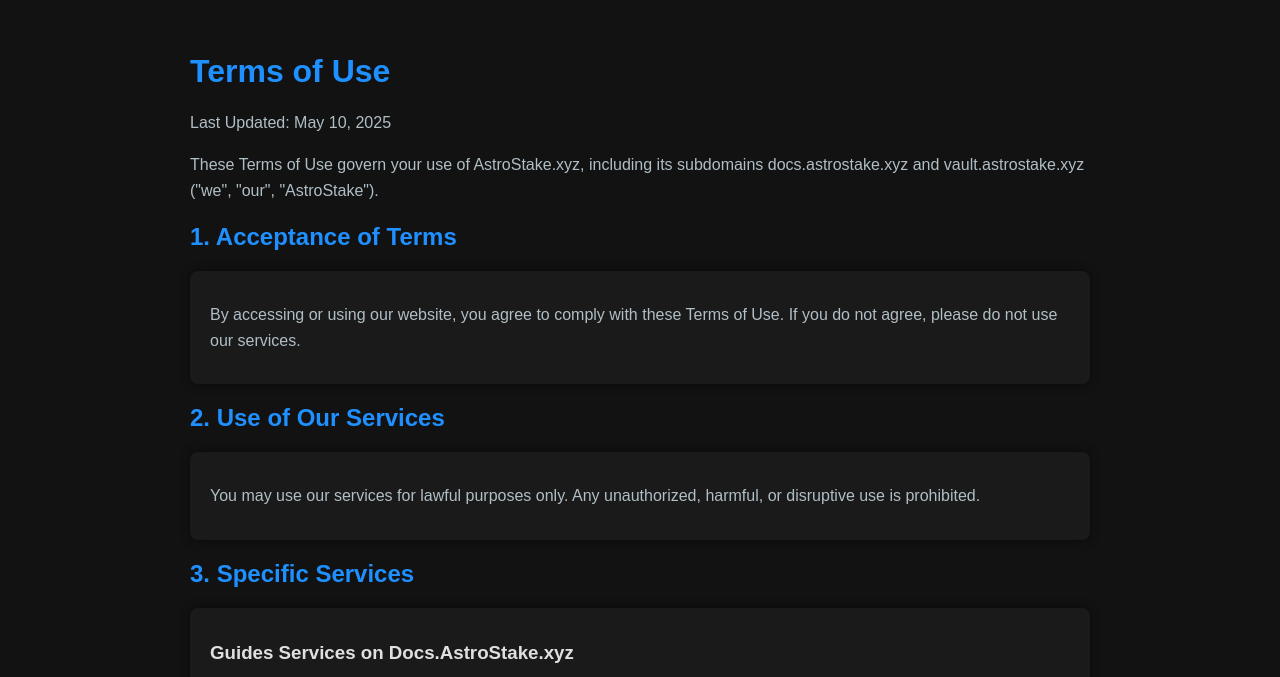
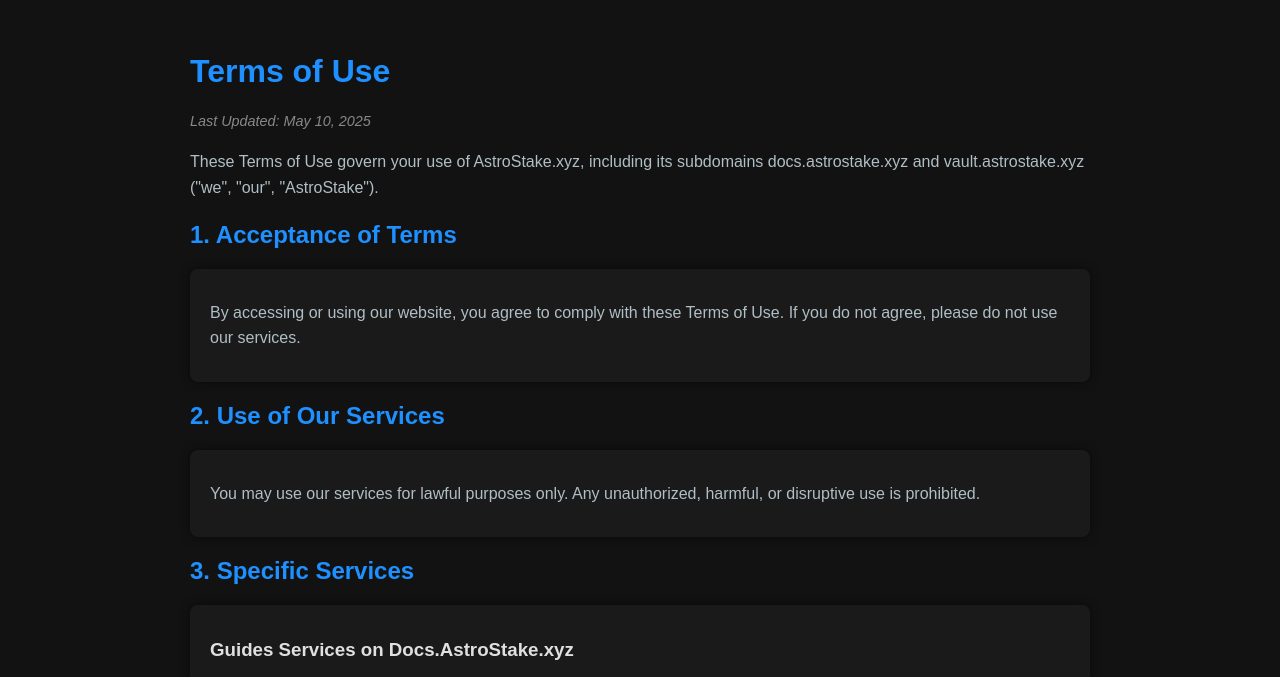
Before and after one commit to assyfx/astrostake.xyz, a plain HTML site: page terms-of-use/index.html in a window 1280 px wide. Shown: the part 58-735 px from the top of the page. Drawn offline with Linux system fonts and the light colour scheme.

Commit message:
Update styles.css

```diff
--- a/terms-of-use/styles.css
+++ b/terms-of-use/styles.css
@@ -36,6 +36,13 @@
         a:hover {
             text-decoration: underline;
         }
+
+#last-updated {
+    font-size: 0.9rem;
+    color: #888;
+    margin-bottom: 10px;
+    font-style: italic;
+}
 
 /* Navbar Utama */
 .navbar {
```
